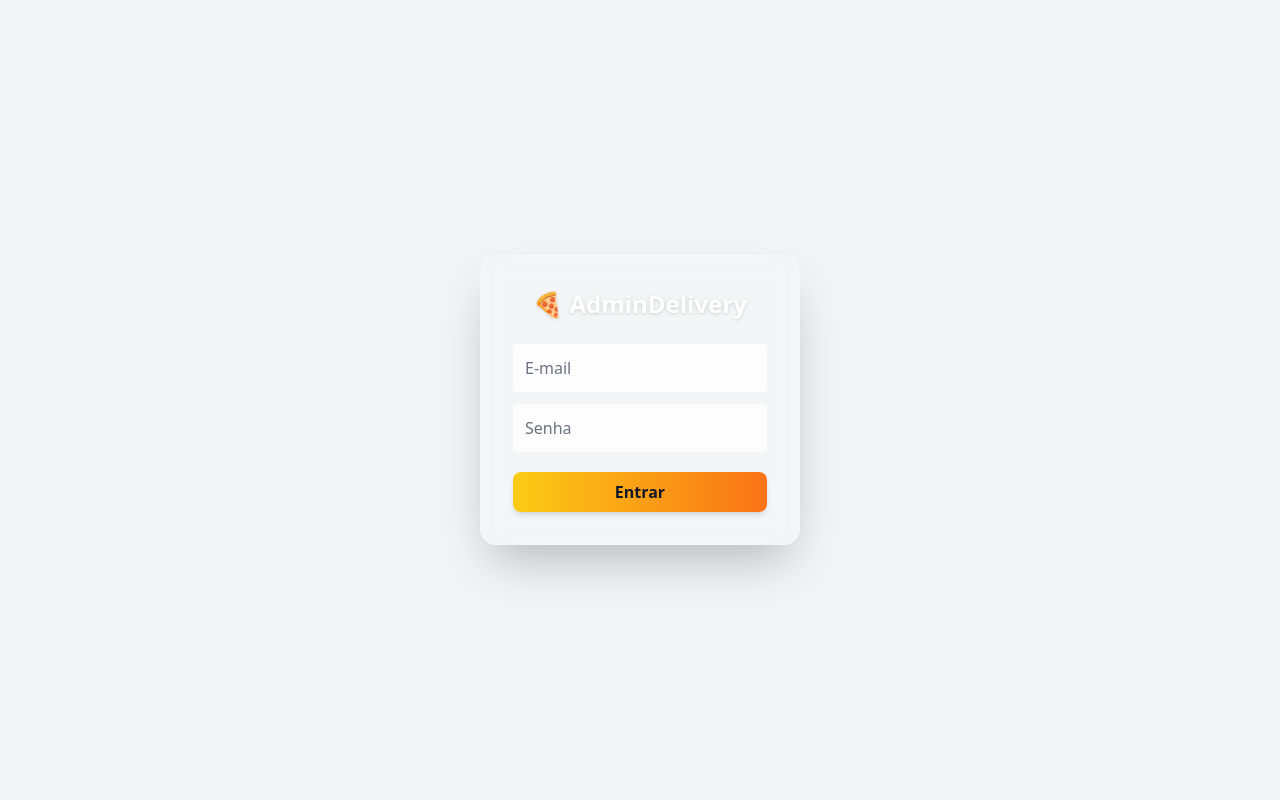
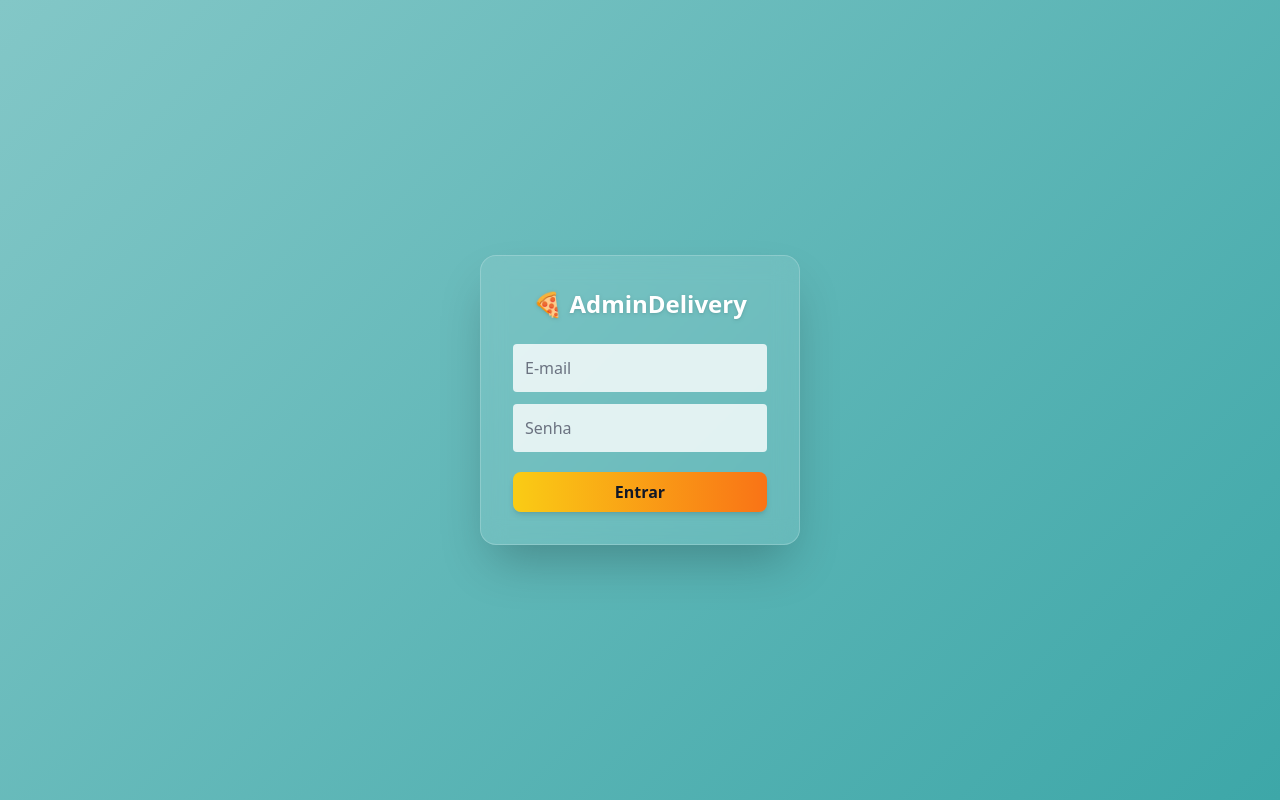
Before and after one commit to lglducci/site-admin-delivery, a React (Vite) app: page / in a window 1280 px wide. Built offline with nearby package versions, Linux system fonts and the light colour scheme.

Commit message:
Correct background gradient in Login.jsx
Fix background gradient syntax in Login component.

```diff
--- a/src/pages/Login.jsx
+++ b/src/pages/Login.jsx
@@ -50,7 +50,7 @@ export default function Login() {
       className="min-h-screen flex items-center justify-center"
       style={{
 
-         background: "linear-gradient(135deg, #83C7C7 0%, ##3da7a8 100%)",
+         background: "linear-gradient(135deg, #83C7C7 0%, #3da7a8 100%)",
 
       }}
     >
```
